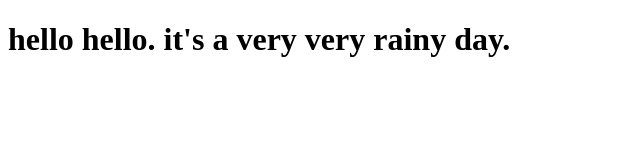
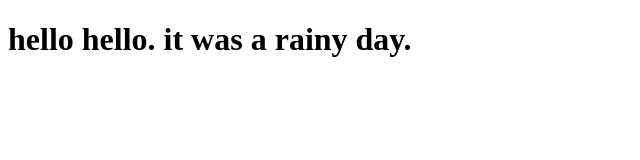
Before and after one commit to ssayiner/coursera-html-course, a plain HTML site: page site/index.html in a window 1280 px wide. Shown: the whole page, without its empty margins (0-640 px from the left). Drawn offline with Linux system fonts and the light colour scheme.

Commit message:
pretty rainy

```diff
--- a/site/index.html
+++ b/site/index.html
@@ -5,6 +5,6 @@
 	<title>Hello Coursera!</title>
 </head>
 <body>
-<h1>hello hello. it's a very very rainy day.<h1>
+<h1>hello hello. it was a rainy day.<h1>
 </body>
 </html>
```
